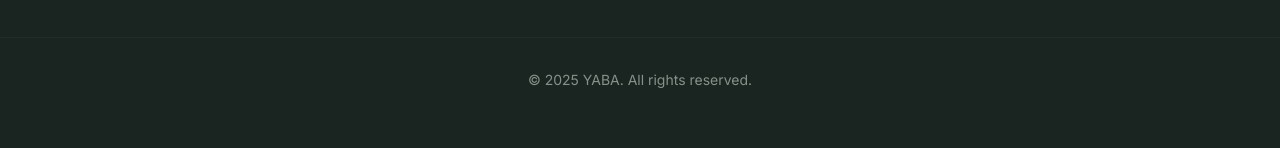
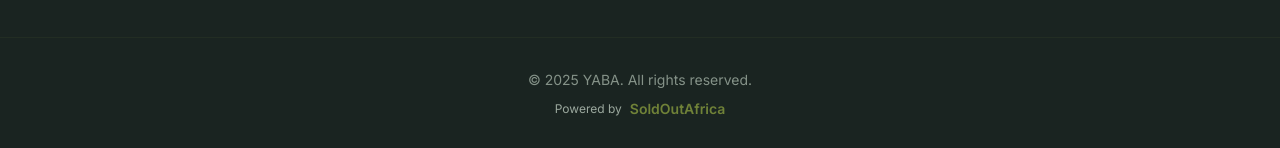
Before and after one commit to StdioX-Labs/yabadoo, a Next.js app: page /checkout in a window 1280 px wide. Shown: the part 1129-1277 px from the top of the page. Before the commit the page ends 1251 px from the top, so only its background shows below. Built offline with nearby package versions, Linux system fonts and the light colour scheme.

Commit message:
soldoutafrica meta

```diff
--- a/src/app/checkout/page.tsx
+++ b/src/app/checkout/page.tsx
@@ -312,8 +312,17 @@ export default function CheckoutPage() {
 
       {/* Footer */}
       <footer className="border-t border-[#708238]/10 py-8">
-        <div className="max-w-6xl mx-auto px-4 text-center text-[#F0FFF0]/50 text-sm">
-          <p>© 2025 YABA. All rights reserved.</p>
+        <div className="max-w-6xl mx-auto px-4 text-center text-sm">
+          <p className="text-[#F0FFF0]/50 mb-2">© 2025 YABA. All rights reserved.</p>
+          <a
+            href="https://soldoutafrica.com/"
+            target="_blank"
+            rel="noopener noreferrer"
+            className="inline-flex items-center gap-2 text-[#F0FFF0]/60 hover:text-[#708238] transition-colors"
+          >
+            <span className="text-xs">Powered by</span>
+            <span className="font-semibold text-[#708238]">SoldOutAfrica</span>
+          </a>
         </div>
       </footer>
     </div>
--- a/src/app/coffee/page.tsx
+++ b/src/app/coffee/page.tsx
@@ -379,8 +379,17 @@ export default function CoffeePage() {
 
       {/* Footer */}
       <footer className="border-t border-[#708238]/10 py-8">
-        <div className="max-w-4xl mx-auto px-4 text-center text-[#F0FFF0]/50 text-sm">
-          <p>© 2025 YABA. All rights reserved.</p>
+        <div className="max-w-4xl mx-auto px-4 text-center text-sm">
+          <p className="text-[#F0FFF0]/50 mb-2">© 2025 YABA. All rights reserved.</p>
+          <a
+            href="https://soldoutafrica.com/"
+            target="_blank"
+            rel="noopener noreferrer"
+            className="inline-flex items-center gap-2 text-[#F0FFF0]/60 hover:text-[#708238] transition-colors"
+          >
+            <span className="text-xs">Powered by</span>
+            <span className="font-semibold text-[#708238]">SoldOutAfrica</span>
+          </a>
         </div>
       </footer>
     </div>
--- a/src/app/layout.tsx
+++ b/src/app/layout.tsx
@@ -15,7 +15,27 @@ const inter = Inter({
 
 export const metadata: Metadata = {
   title: "Yaba | Prince of Rhumbacane - Kenyan Rhumba Artist",
-  description: "Official website of Yaba, Prince of Rhumbacane. Experience authentic Kenyan Rhumba music. Stream and purchase the new EP WAPE WAPE.",
+  description: "Official website of Yaba, Prince of Rhumbacane. Experience authentic Kenyan Rhumba music. Stream and purchase the new EP WAPE WAPE. Powered by SoldOutAfrica - Africa's leading music distribution platform.",
+  keywords: "Yaba, Kenyan Rhumba, African Music, WAPE WAPE, SoldOutAfrica, Music Distribution, Kenyan Artist, Rhumbacane",
+  openGraph: {
+    title: "Yaba | Prince of Rhumbacane - Kenyan Rhumba Artist",
+    description: "Experience authentic Kenyan Rhumba music. Stream and purchase the new EP WAPE WAPE.",
+    type: "website",
+    images: [
+      {
+        url: "/images/logo/SOLDOUT LOGO dark-1.png",
+        width: 1200,
+        height: 630,
+        alt: "SoldOutAfrica - Yaba Music",
+      },
+    ],
+  },
+  twitter: {
+    card: "summary_large_image",
+    title: "Yaba | Prince of Rhumbacane - Kenyan Rhumba Artist",
+    description: "Experience authentic Kenyan Rhumba music. Stream and purchase the new EP WAPE WAPE.",
+    images: ["/images/logo/SOLDOUT LOGO dark-1.png"],
+  },
 };
 
 export default function RootLayout({
--- a/src/app/page.tsx
+++ b/src/app/page.tsx
@@ -501,13 +501,13 @@ export default function Home() {
 
             {/* Powered by */}
             <a
-              href="#"
+              href="https://soldoutafrica.com/"
               target="_blank"
               rel="noopener noreferrer"
               className="group flex items-center gap-2 text-[#F0FFF0]/60 hover:text-[#708238] transition-colors"
             >
               <span className="text-xs">Powered by</span>
-              <span className="font-semibold text-[#708238]">SoldoutAfrica</span>
+              <span className="font-semibold text-[#708238]">SoldOutAfrica</span>
               <svg className="w-3 h-3 group-hover:translate-x-0.5 transition-transform" fill="none" stroke="currentColor" viewBox="0 0 24 24">
                 <path strokeLinecap="round" strokeLinejoin="round" strokeWidth={2} d="M9 5l7 7-7 7" />
               </svg>
```
